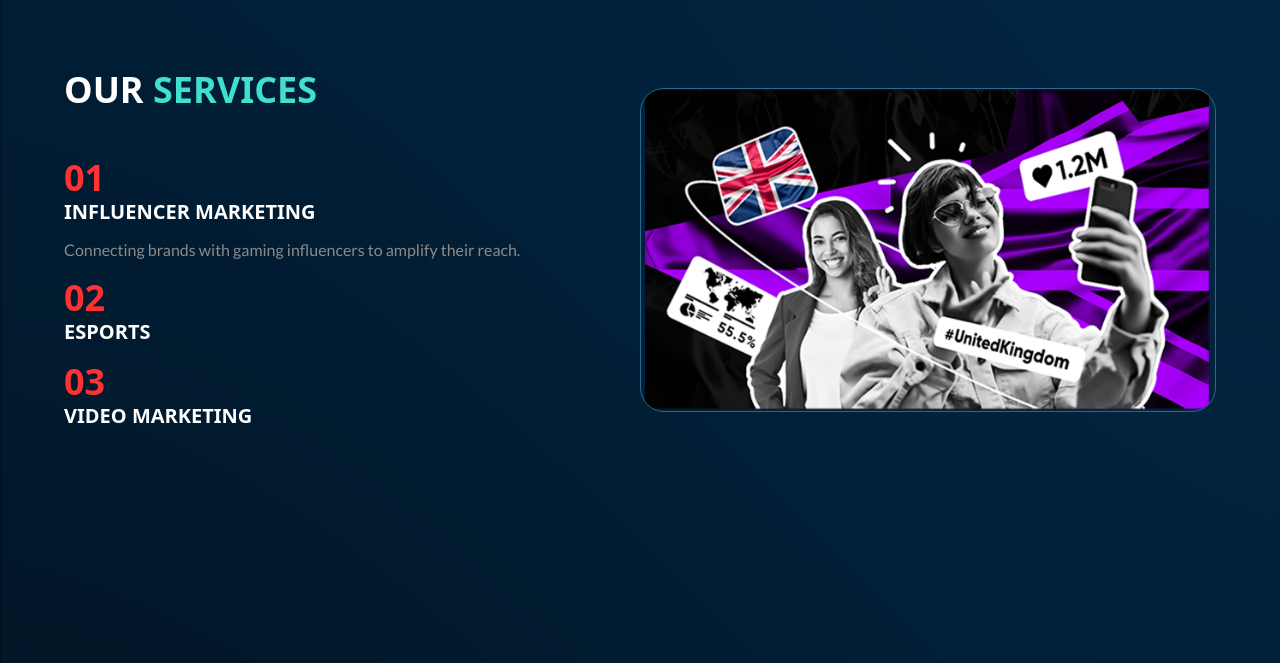
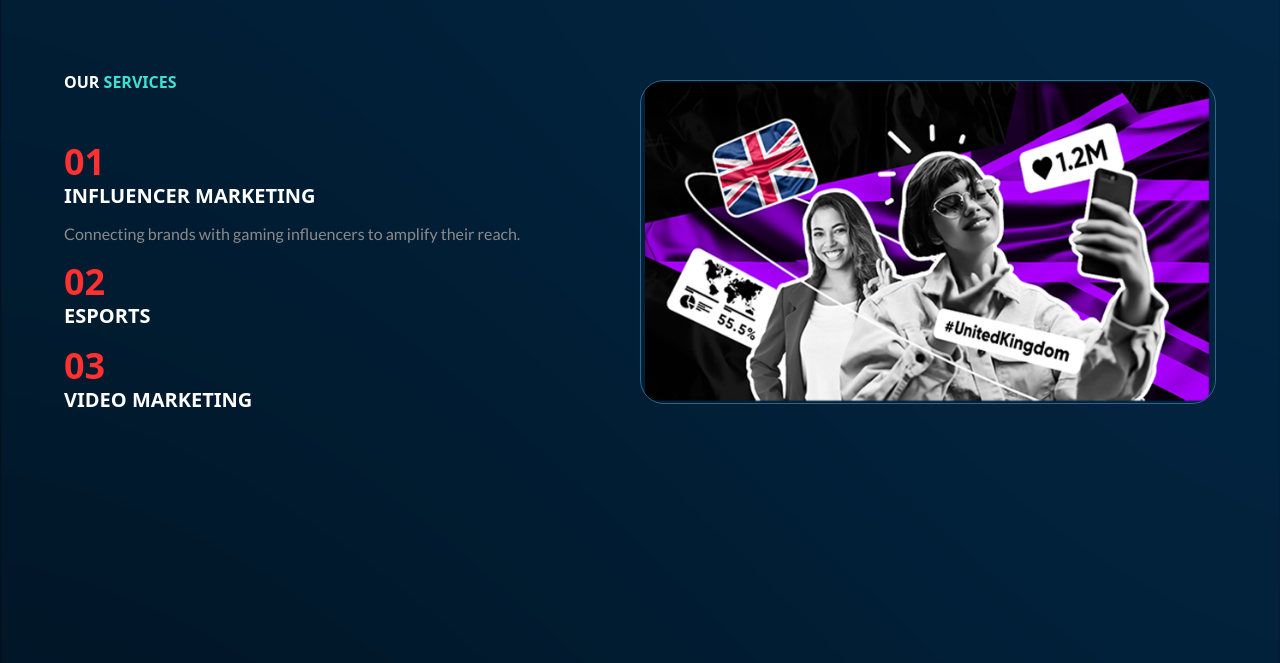
Before and after one commit to dhatGuy/hanzu-website, an Astro site: page / in a window 1280 px wide. Shown: the part 137-800 px from the top of the page. Built offline with nearby package versions, Linux system fonts and the light colour scheme; Astro itself is replaced by a stand-in of ours.

Commit message:
Updated font size

```diff
--- a/src/components/react/service-section.tsx
+++ b/src/components/react/service-section.tsx
@@ -15,7 +15,7 @@ const ServicesSection = ({ items }) => {
     <section className="p-8 md:p-16 overflow-hidden" id="services">
       <div className="max-w-7xl mx-auto flex items-center">
         <div className="flex flex-col gap-12 flex-1">
-          <h2 className="text-[28] md:text-4xl font-bold font-euro text-center md:text-left mx-auto md:mx-0">
+          <h2 className="text-[32] md:text-[40] font-bold font-euro text-center md:text-left mx-auto md:mx-0">
             <span className="text-white">OUR </span>
             <span className="text-[#40E0D0]">SERVICES</span>
           </h2>
```
